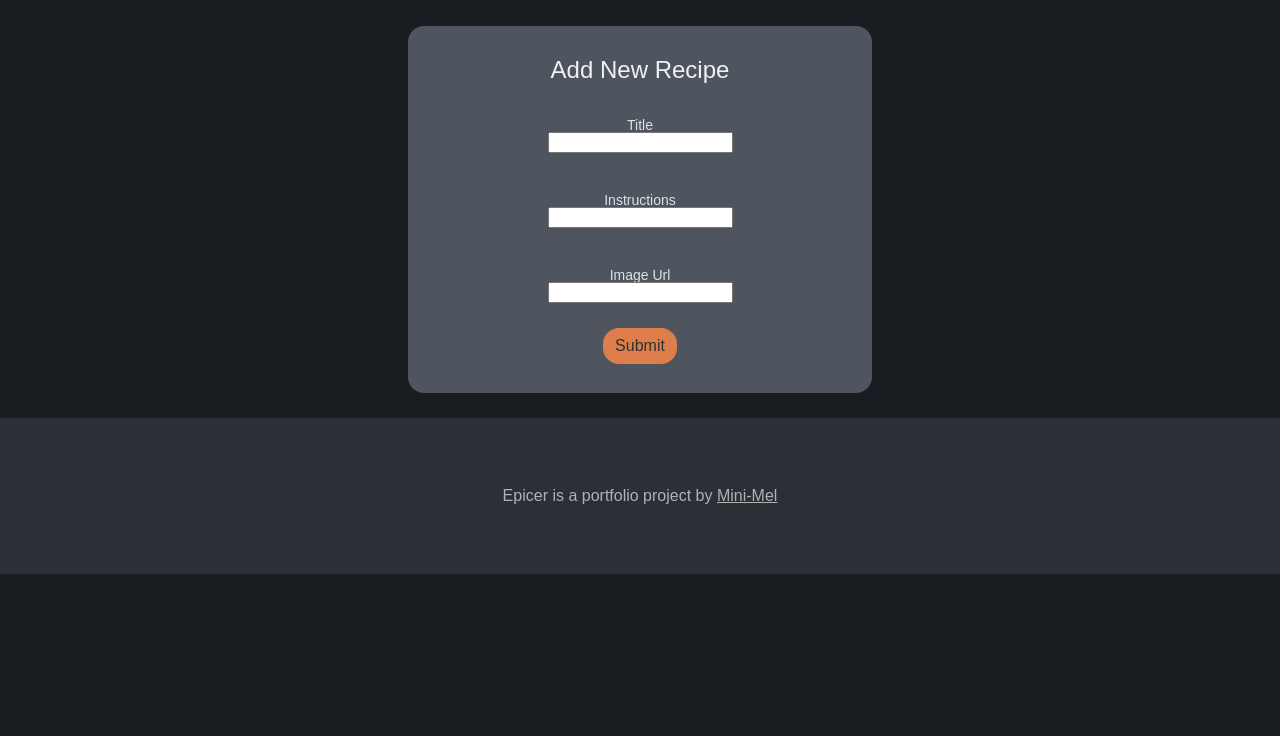
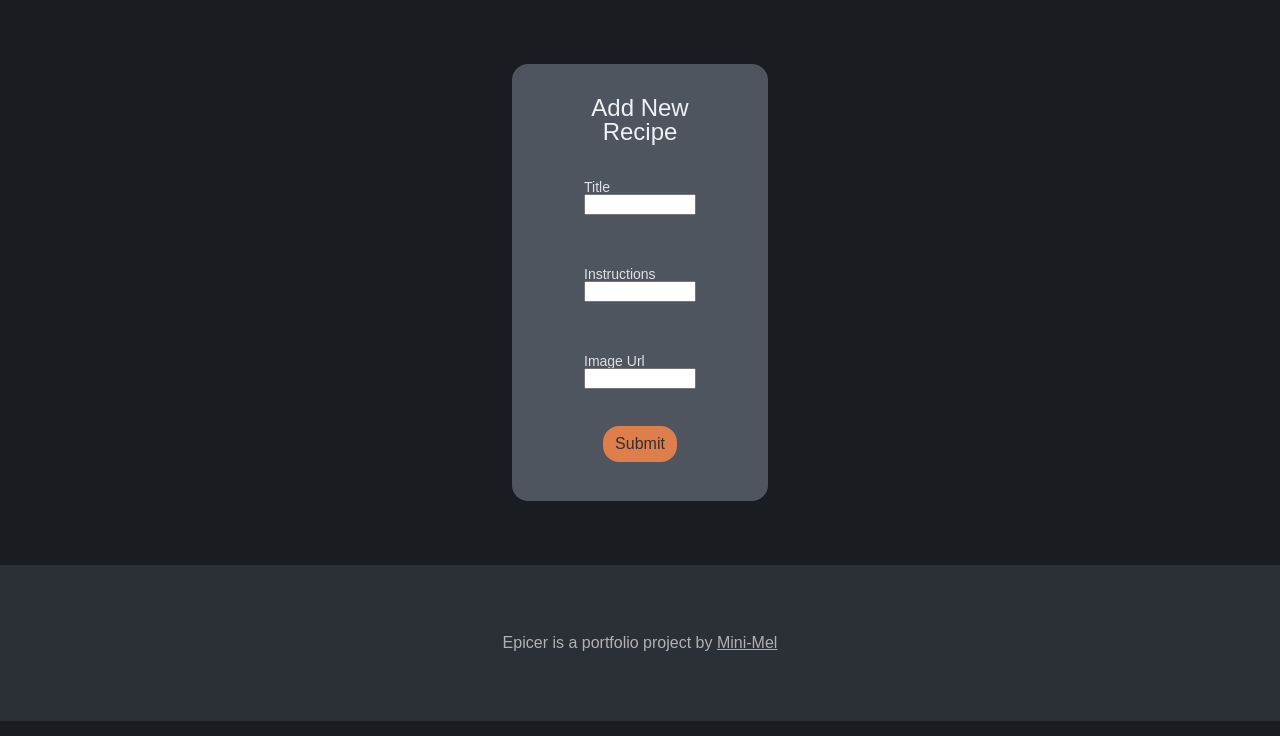
Before and after one commit to Mini-mel/epicer, a Node server app: page /recipes/new in a window 1280 px wide. Shown: the part 64-800 px from the top of the page. Run offline with Node 20, Linux system fonts and the light colour scheme; some libraries are stand-ins or nearby versions.

Commit message:
clean up add new recipe form

```diff
--- a/public/stylesheets/app.css
+++ b/public/stylesheets/app.css
@@ -9,6 +9,7 @@ main{
 h1{
     margin: 8px 0 16px 0;
     font-size: 24px;
+    text-align: center;
 }
 
 /* recipe cards */
@@ -107,28 +108,27 @@ h1{
 
 /* forms */
 .form-main{
-    margin: 2% 30%;
+    margin: 5% 30%;
 }
 
 .form-card{
     /*TODO: media queries involving flex: wrap*/
-    text-align: center;
 
     background-color: #4F555F;
     color: #EEF1F4;
     font-family: sans-serif;
     font-size: 14px;
     border-radius: 16px;
-    margin: 24px;
+    margin: 1% 25%;
 }
 
 .form-content {
     padding: 24px;
     margin: 16px;
-    text-align: center;
 }
 
-.form-content div{
+.form-field{
+    margin: 12px;
     padding: 20px;
 }
 
@@ -136,8 +136,14 @@ label {
     color: #DDE0E4;
 }
 
-input[type="text"] {
-    padding: 1
+input[type="text"], input[type="url"]{
+    width: 100%;
+    box-sizing: border-box;
+}
+
+.center-button {
+    text-align: center;
+    box-sizing: border-box;
 }
 
 .form-content button {
@@ -145,7 +151,7 @@ input[type="text"] {
     font-size: 16px;
     padding: 7px 10px;
     border: .15em solid #de7e4a;
-    margin: 5px;
+    margin: 5px 5px 15px 5px;
     background-color: #de7e4a;
     color: #303030;
 }
--- a/views/recipes/new.ejs
+++ b/views/recipes/new.ejs
@@ -3,22 +3,22 @@
     <div class="form-card">
         <form class="form-content" action="/recipes" method="POST">
             <h1>Add New Recipe</h1>
-            <div>
+            <div class="form-field">
                 <label for="title">Title</label><br>
-                <input type="text" id="title" name="recipe[title]" required>
+                <input type="text" id="title" name="recipe[title]" aria-label="title" required>
             </div>
 
-            <div>
+            <div class="form-field">
                 <label for="instructions">Instructions</label><br>
-                <input type="text" id="instructions" name="recipe[instructions]" required>
+                <input type="text" id="instructions" name="recipe[instructions]" aria-label="instructions" required>
             </div>
 
-            <div>
+            <div class="form-field">
                 <label for="image">Image Url</label><br>
-                <input type="url" id="image" name="recipe[image]" required>
+                <input type="url" id="image" name="recipe[image]" aria-label="image url" required>
             </div>
 
-            <button>Submit</button>
+            <div class="center-button"><button>Submit</button></div>
         </form>
     </div>
 </main>
```
